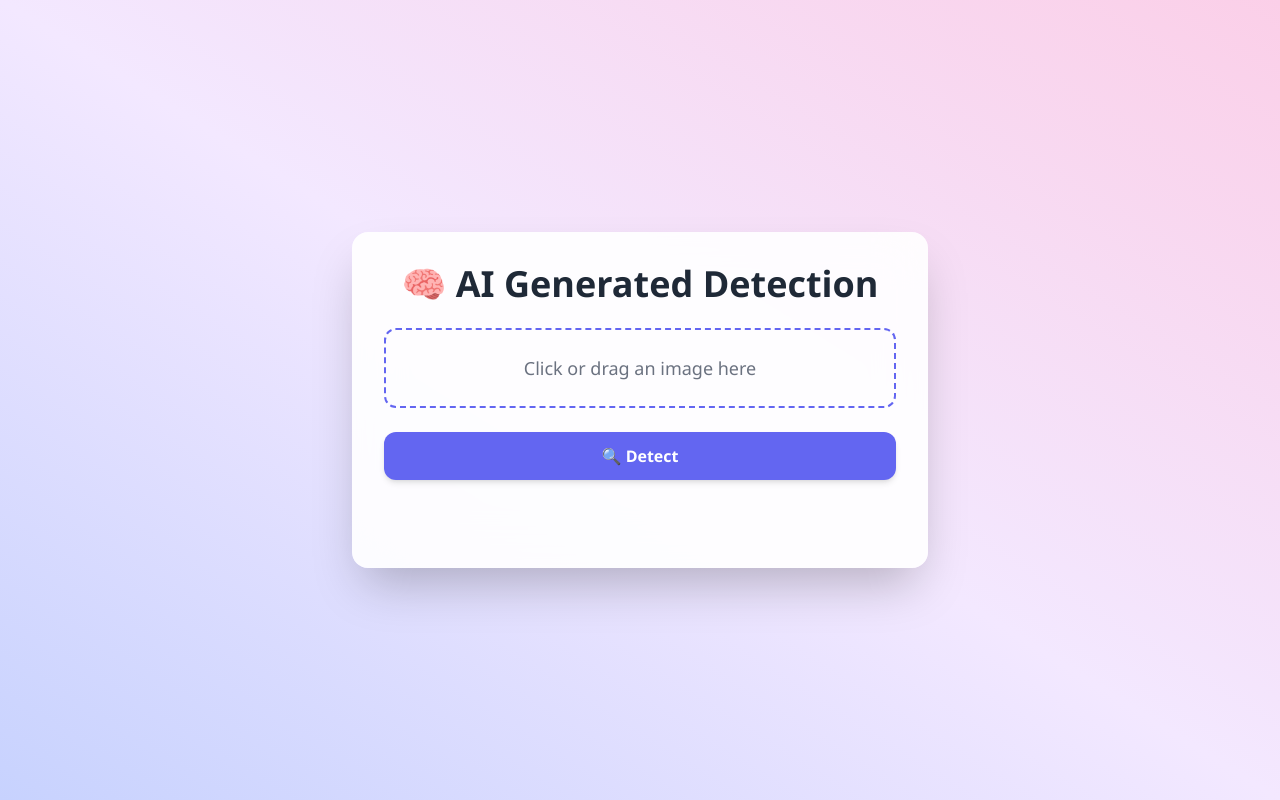
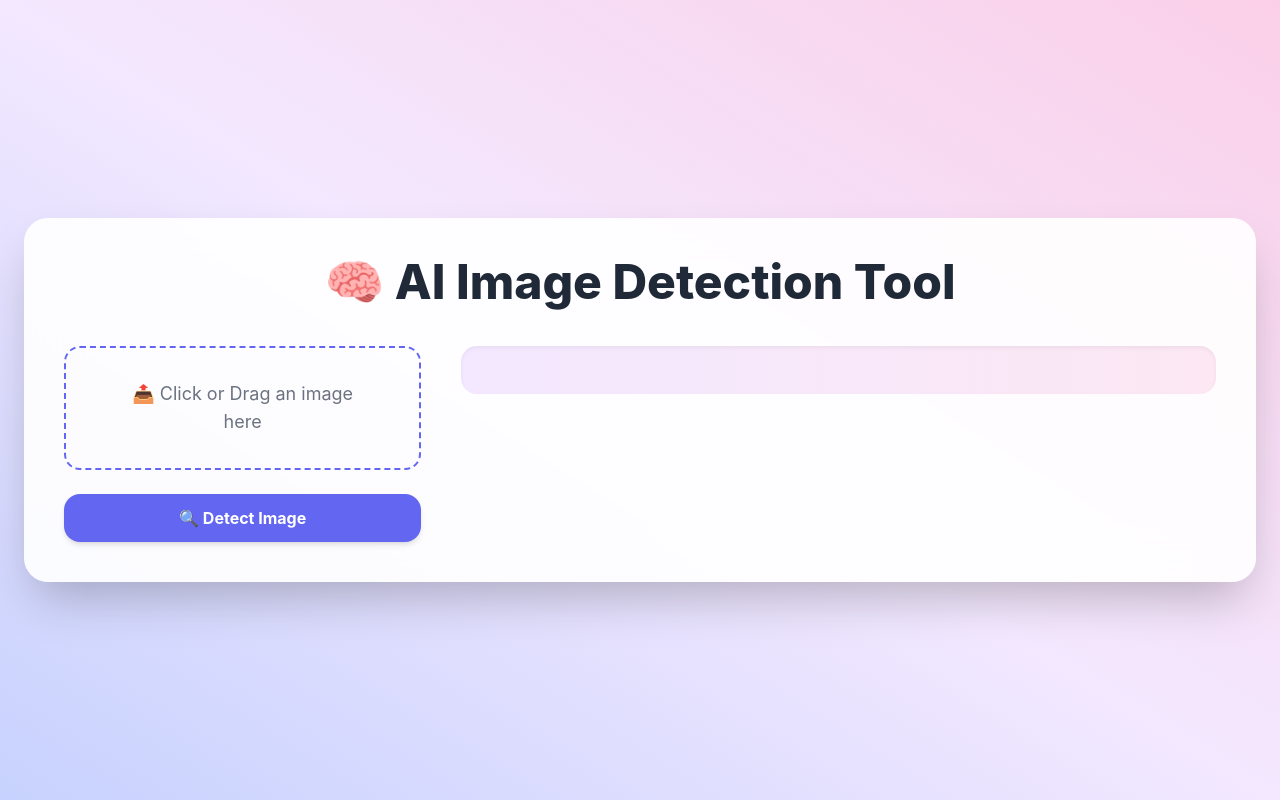
Before and after one commit to RaffeLegend/TrueSight, a Flask app: page / in a window 1280 px wide. Run offline with Flask 3, Linux system fonts and the light colour scheme; some libraries are stand-ins or nearby versions.

Commit message:
update style

```diff
--- a/project/backend/templates/index.html
+++ b/project/backend/templates/index.html
@@ -14,6 +14,7 @@
             primary: '#6366F1',
             success: '#16A34A',
             danger: '#DC2626',
+            warning: '#F59E0B',
           },
           animation: {
             'fade-in': 'fadeIn 0.5s ease-out'
@@ -23,36 +24,50 @@
               '0%': { opacity: 0, transform: 'scale(0.95)' },
               '100%': { opacity: 1, transform: 'scale(1)' }
             }
+          },
+          fontFamily: {
+            sans: ['Inter', 'ui-sans-serif', 'system-ui']
           }
         }
       }
     }
   </script>
 </head>
-<body class="bg-gradient-to-tr from-indigo-200 via-purple-100 to-pink-200 min-h-screen flex items-center justify-center p-6">
 
-  <div class="bg-white/90 backdrop-blur-xl shadow-2xl rounded-2xl p-8 w-full max-w-xl animate-fade-in">
-    <h1 class="text-4xl font-extrabold text-center text-gray-800 mb-6">
-      🧠 AI Generated Detection
+<body class="bg-gradient-to-tr from-indigo-200 via-purple-100 to-pink-200 min-h-screen flex items-center justify-center p-6 font-sans">
+
+  <div class="bg-white/90 backdrop-blur-xl shadow-2xl rounded-3xl p-10 w-full max-w-7xl animate-fade-in">
+    <h1 class="text-4xl md:text-5xl font-extrabold text-center text-gray-800 mb-10">
+      🧠 AI Image Detection Tool
     </h1>
 
-    <div id="dropZone" class="border-2 border-dashed border-primary rounded-xl p-6 text-center text-gray-500 hover:bg-primary/10 transition cursor-pointer mb-6">
-      <p class="text-lg">Click or drag an image here</p>
+    <div class="grid grid-cols-1 md:grid-cols-3 gap-10">
+
+      <!-- 左边：上传和预览 -->
+      <div class="flex flex-col items-center">
+        <div id="dropZone" class="w-full border-2 border-dashed border-primary rounded-2xl p-8 text-center text-gray-500 hover:bg-primary/10 transition cursor-pointer mb-6">
+          <p class="text-lg">📤 Click or Drag an image here</p>
           <input id="imageInput" type="file" accept="image/*" class="hidden" />
         </div>
 
-    <img id="preview" class="rounded-xl mb-4 hidden w-full h-auto shadow-lg" />
+        <img id="preview" class="rounded-2xl mb-6 hidden w-full h-auto shadow-lg" />
 
-    <button onclick="detectImage()" class="w-full bg-primary hover:bg-indigo-700 text-white font-bold py-3 px-6 rounded-xl shadow-md transition">
-      🔍 Detect
+        <button onclick="detectImage()" class="w-full bg-primary hover:bg-indigo-700 active:scale-95 text-white font-bold py-3 px-6 rounded-2xl shadow-md transition">
+          🔍 Detect Image
         </button>
+      </div>
 
-    <div id="result" class="mt-6 text-center text-xl font-semibold min-h-[2rem]"></div>
+      <!-- 右边：检测结果 -->
+      <div class="md:col-span-2 flex flex-col items-center">
+        <div id="result" class="text-center text-xl font-semibold min-h-[3rem] p-6 w-full rounded-2xl bg-gradient-to-r from-purple-100 to-pink-100 shadow-inner"></div>
 
-    <div id="segmentation" class="mt-6 text-center hidden">
-      <h2 class="text-2xl font-semibold mb-4">🖼️ Segmentation Result</h2>
-      <img id="segmentationImage" class="rounded-xl shadow-lg inline-block max-w-full h-auto" />
+        <div id="segmentation" class="mt-8 text-center hidden w-full">
+          <h2 class="text-2xl font-bold mb-4">🖼️ Segmentation Result</h2>
+          <img id="segmentationImage" class="rounded-2xl shadow-lg inline-block max-w-full h-auto" />
         </div>
+      </div>
+    </div>
+
   </div>
 
   <script>
@@ -88,8 +103,8 @@
         reader.onload = e => {
           preview.src = e.target.result;
           preview.classList.remove('hidden');
-          // 清空上一次的检测结果
           resultDiv.innerHTML = '';
+          preview.scrollIntoView({ behavior: 'smooth', block: 'center' });
         };
         reader.readAsDataURL(file);
       }
@@ -98,11 +113,10 @@
     async function detectImage() {
       const file = imageInput.files[0];
       if (!file) {
-        resultDiv.innerHTML = '<span class="text-red-600">❗Please upload an image first.</span>';
+        resultDiv.innerHTML = '<span class="text-danger">❗ Please upload an image first.</span>';
         return;
       }
 
-      // 显示加载中
       resultDiv.innerHTML = '<span class="text-gray-600 animate-pulse">⏳ Detection in progress...</span>';
 
       try {
@@ -114,42 +128,39 @@
           body: formData
         });
 
-        if (!response.ok) throw new Error(`HTTP Error：${response.status}`);
+        if (!response.ok) throw new Error(`HTTP Error: ${response.status}`);
 
         const data = await response.json();
 
         let resultHtml = '';
         if (data.result === 'ai') {
-          resultHtml += '<span class="text-danger text-2xl font-bold">🤖 Detection Result: This is an AI-generated image.</span>';
+          resultHtml += '<span class="text-danger text-2xl font-bold">🤖 This is an AI-generated image.</span>';
         } else if (data.result === 'real') {
-          resultHtml += '<span class="text-success text-2xl font-bold">📷 Detection Result: This image is authentic.</span>';
+          resultHtml += '<span class="text-success text-2xl font-bold">📷 This image is authentic.</span>';
         } else if (data.result === 'tampered') {
-          resultHtml += '<span class="text-warning text-2xl font-bold">🛠️ Detection Result: This image has been tampered with.</span>';
+          resultHtml += '<span class="text-warning text-2xl font-bold">🛠️ This image has been tampered with.</span>';
         } else {
           resultHtml += '<span class="text-gray-600 text-2xl font-bold">❓ Detection Result: Unknown.</span>';
         }
 
-        // 添加 reason 解释
         if (data.reason) {
-          resultHtml += `<div class="mt-4 text-gray-700 text-base bg-gray-100 p-4 rounded-lg shadow-inner">
+          resultHtml += `<div class="mt-6 text-gray-700 text-base bg-gray-100 p-6 rounded-2xl shadow-inner">
                           <strong>Reason:</strong> ${data.reason}
                          </div>`;
         }
 
         resultDiv.innerHTML = resultHtml;
-
-        // 📌 检测完自动平滑滚动到结果
         resultDiv.scrollIntoView({ behavior: 'smooth', block: 'center' });
 
         if (data.segmentation) {
             const segmentationDiv = document.getElementById('segmentation');
             const segmentationImage = document.getElementById('segmentationImage');
-            segmentationImage.src = data.segmentation; // 假设是base64或URL
+            segmentationImage.src = data.segmentation;
             segmentationDiv.classList.remove('hidden');
           }
       } catch (error) {
         console.error(error);
-        resultDiv.innerHTML = '<span class="text-red-600">❌ Detection failed. Please try again later.</span>';
+        resultDiv.innerHTML = '<span class="text-danger">❌ Detection failed. Please try again later.</span>';
       }
     }
   </script>
```
Lines whose indentation alone changed are shown as unchanged.
